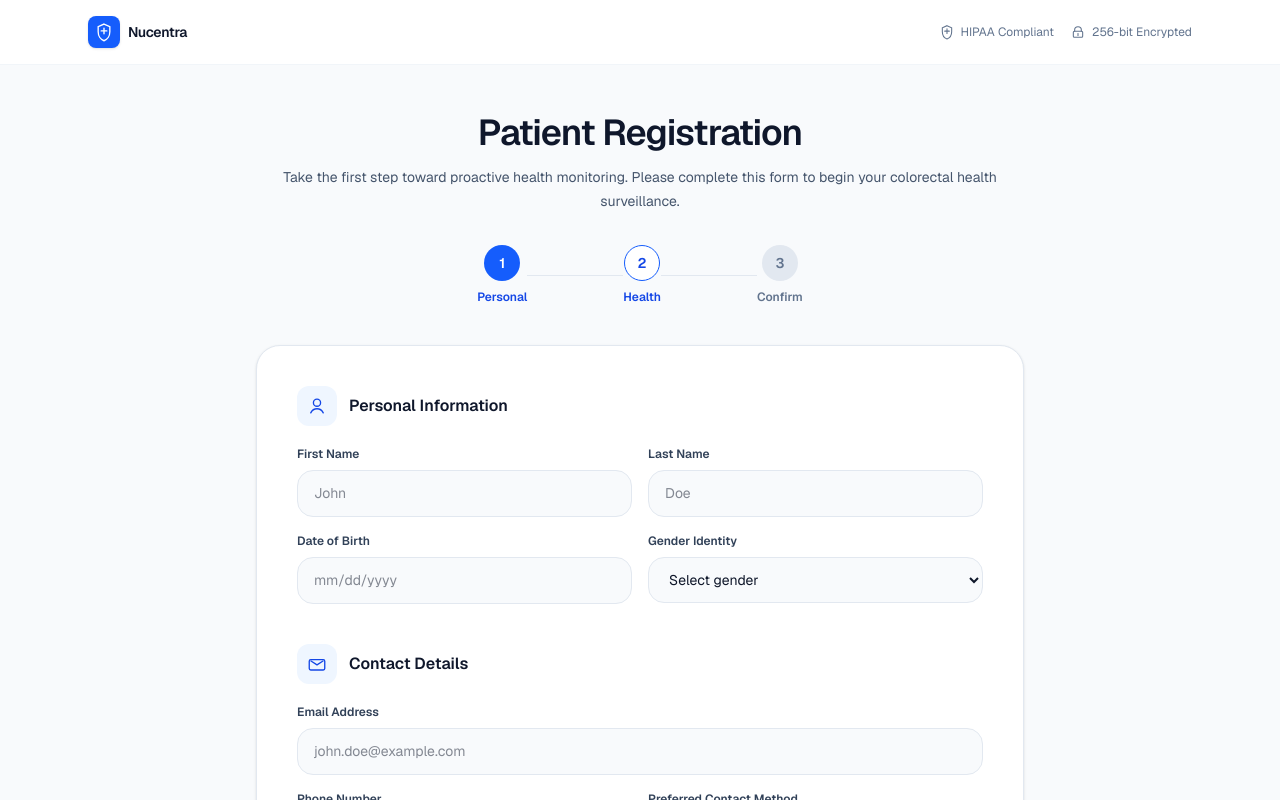
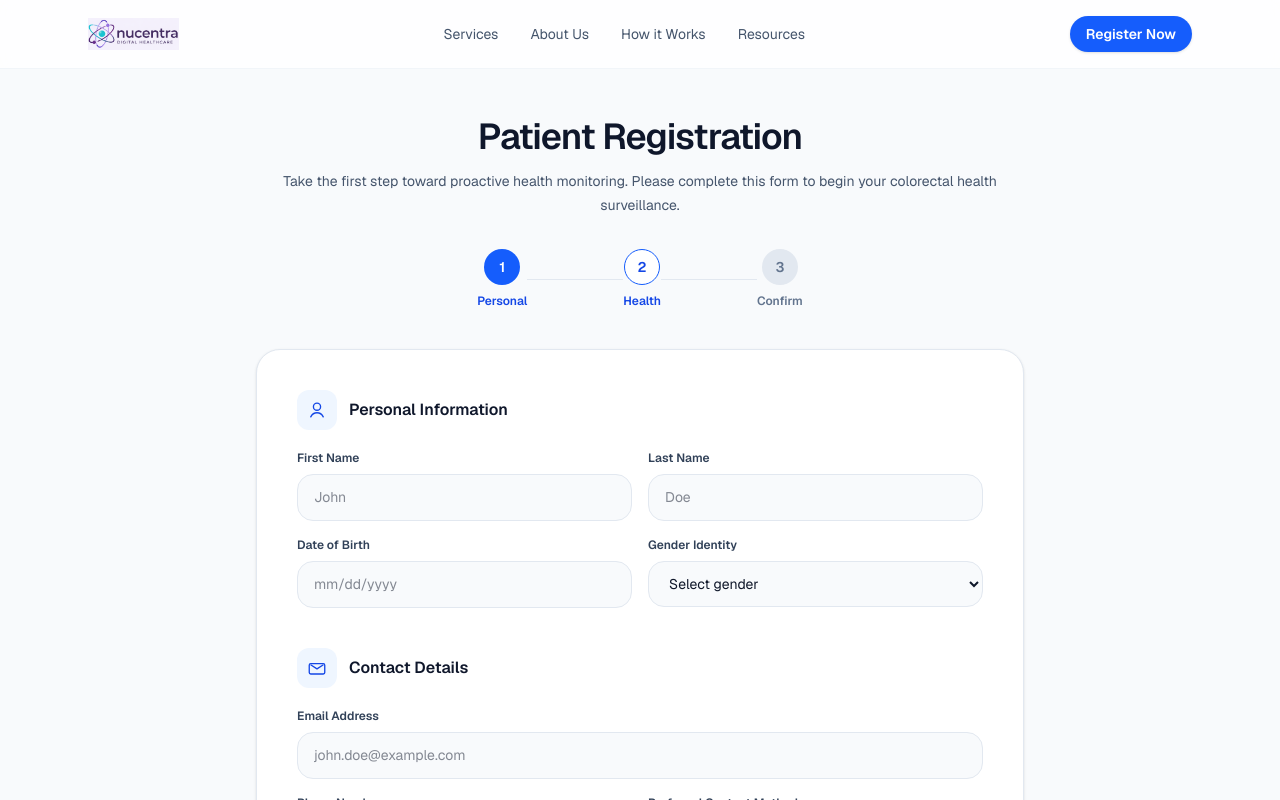
Before and after one commit to naufal1muhammad/nucentra-website, a Next.js app: page /register in a window 1280 px wide. Shown: the top 800 px of the page. Built offline with nearby package versions, Linux system fonts and the light colour scheme.

Commit message:
Use shared marketing header logo image across register page

```diff
--- a/app/_components/marketing/logo.tsx
+++ b/app/_components/marketing/logo.tsx
@@ -1,15 +1,17 @@
+import Image from "next/image";
 import Link from "next/link";
-import { ShieldIcon } from "../ui/icons";
 
 export function Logo({ href = "/" }: { href?: string }) {
   return (
-    <Link href={href} className="flex items-center gap-2">
-      <span className="grid h-8 w-8 place-items-center rounded-lg bg-blue-600 text-white shadow-sm">
-        <ShieldIcon className="h-5 w-5" />
-      </span>
-      <span className="text-sm font-semibold tracking-tight text-slate-900">
-        Nucentra
-      </span>
+    <Link href={href} className="flex items-center">
+      <Image
+        src="/nucentra-logo.png"
+        alt="Nucentra"
+        width={140}
+        height={32}
+        className="h-8 w-auto"
+        priority
+      />
     </Link>
   );
 }
--- a/app/register/page.tsx
+++ b/app/register/page.tsx
@@ -3,11 +3,10 @@
 import Link from "next/link";
 import type { FormEvent, ReactNode } from "react";
 import { useMemo, useState } from "react";
+import { MarketingHeader } from "../_components/marketing/marketing-header";
 import {
   ClipboardIcon,
-  LockIcon,
   MailIcon,
-  ShieldIcon,
   UserIcon,
 } from "../_components/ui/icons";
 
@@ -68,28 +67,7 @@ export default function RegisterPage() {
 
   return (
     <div className="min-h-screen bg-slate-50 text-slate-900">
-      {/* Top bar */}
-      <header className="border-b border-slate-100 bg-white">
-        <div className="mx-auto flex max-w-6xl items-center justify-between px-6 py-4">
-          <Link href="/" className="flex items-center gap-2">
-            <span className="grid h-8 w-8 place-items-center rounded-lg bg-blue-600 text-white shadow-sm">
-              <ShieldIcon className="h-5 w-5" />
-            </span>
-            <span className="text-sm font-semibold tracking-tight">Nucentra</span>
-          </Link>
-
-          <div className="flex items-center gap-4 text-xs text-slate-500">
-            <span className="hidden items-center gap-1.5 sm:inline-flex">
-              <ShieldIcon className="h-4 w-4 text-slate-500" />
-              HIPAA Compliant
-            </span>
-            <span className="inline-flex items-center gap-1.5">
-              <LockIcon className="h-4 w-4 text-slate-500" />
-              256-bit Encrypted
-            </span>
-          </div>
-        </div>
-      </header>
+      <MarketingHeader />
 
       <main className="mx-auto max-w-6xl px-6 py-12">
         <div className="mx-auto max-w-3xl text-center">
```
